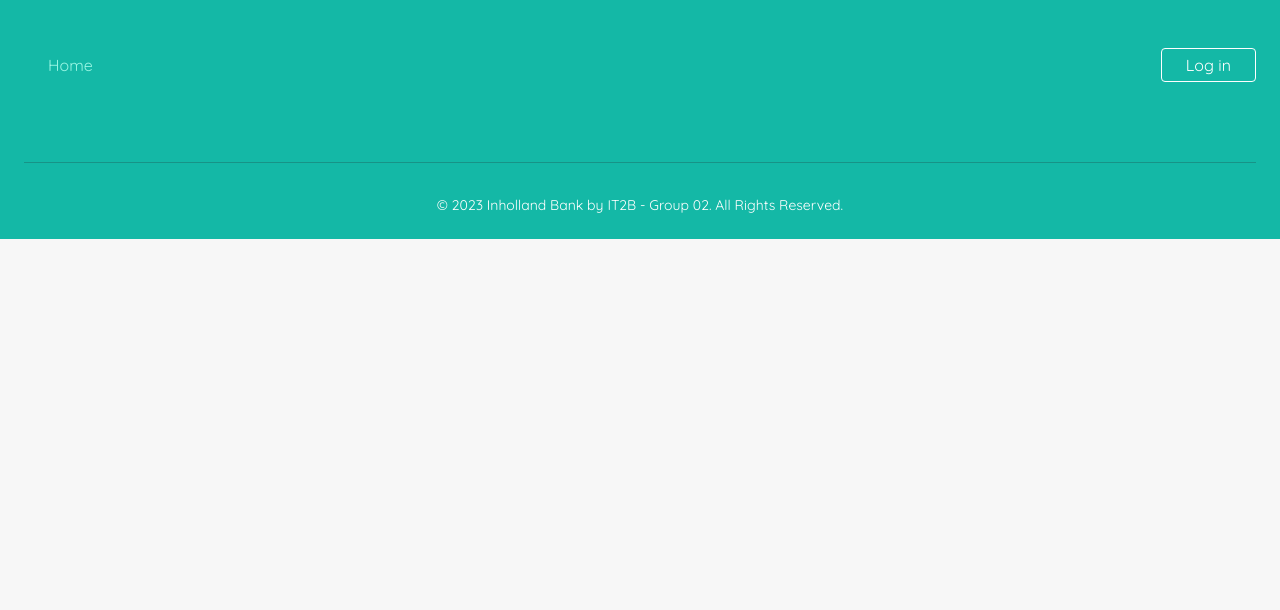
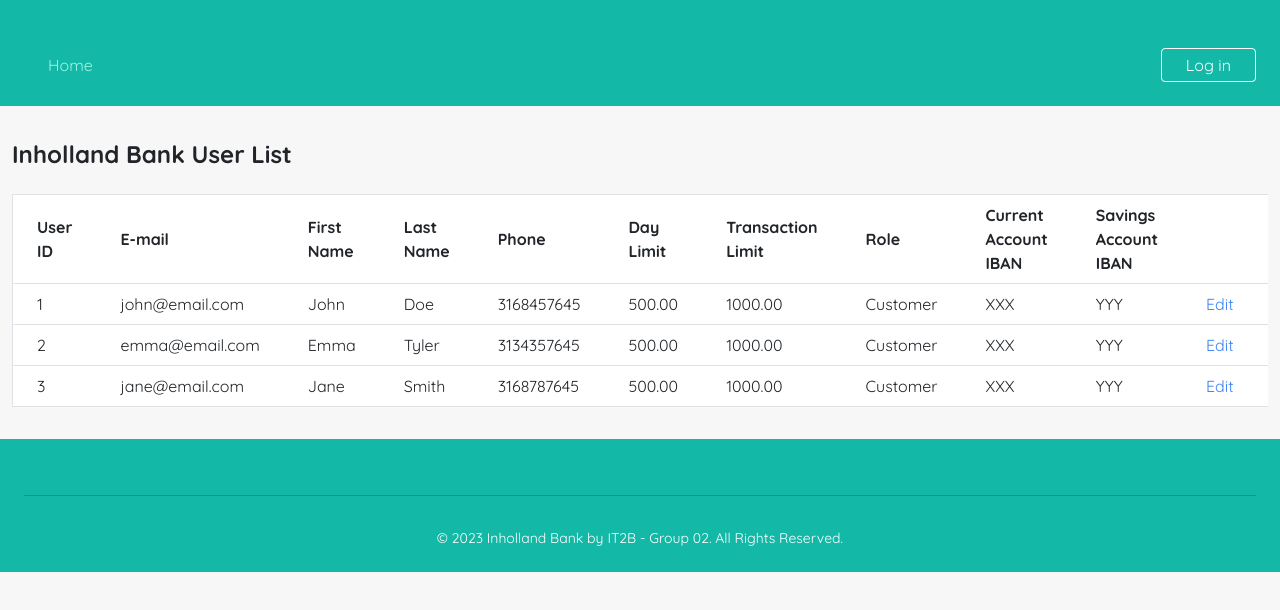
Before and after one commit to Salah-023/bankFrontEnd, a Vue app: page /userList in a window 1280 px wide. Shown: the top 610 px of the page. Built offline with nearby package versions, Linux system fonts and the light colour scheme.

Commit message:
added Employee's User and Account Lists

```diff
--- a/package.json
+++ b/package.json
@@ -16,7 +16,7 @@
   },
   "devDependencies": {
     "@rushstack/eslint-patch": "^1.2.0",
-    "@vitejs/plugin-vue": "^4.0.0",
+    "@vitejs/plugin-vue": "^4.2.3",
     "@vue/eslint-config-prettier": "^7.1.0",
     "eslint": "^8.34.0",
     "eslint-plugin-vue": "^9.9.0",
--- a/src/router/index.js
+++ b/src/router/index.js
@@ -3,6 +3,8 @@ import HomeView from '../views/HomeView.vue'
 import LoginView from '../views/LoginView.vue'
 import RegisterView from '../views/RegisterView.vue'
 import EditProfileView from '../views/EditProfileView.vue'
+import UserListView from '../views/employeeViews/UserListView.vue'
+import BankAccountListView from '../views/employeeViews/BankAccountListView.vue'
 
 const router = createRouter({
   history: createWebHistory(import.meta.env.BASE_URL),
@@ -26,6 +28,16 @@ const router = createRouter({
       path :'/editProfile',
       name :'editProfile',
       component: EditProfileView
+    },
+    {
+      path :'/userList',
+      name :'userList',
+      component: UserListView
+    },
+    {
+      path :'/bankAccountList',
+      name :'bankAccountList',
+      component: BankAccountListView
     }
   ]
 })
--- /dev/null
+++ b/src/views/employeeViews/BankAccountListView.vue
@@ -0,0 +1,84 @@
+<template>
+    <div class="container mx-auto py-8">
+        <h2 class="text-2xl font-bold mb-4">Bank Accounts</h2>
+        <div class="overflow-x-auto">
+            <table class="min-w-full bg-white border border-gray-300">
+                <thead>
+                    <tr>
+                        <th class="py-2 px-4 border-b">IBAN</th>
+                        <th class="py-2 px-4 border-b">User ID</th>
+                        <th class="py-2 px-4 border-b">User First Name</th>
+                        <th class="py-2 px-4 border-b">User Last Name</th>
+                        <th class="py-2 px-4 border-b">Account Type</th>
+                        <th class="py-2 px-4 border-b">Balance</th>
+                        <th class="py-2 px-4 border-b">Absolute Limit</th>
+                        <th class="py-2 px-4 border-b">Status</th>
+                        <th class="py-2 px-4 border-b"></th>
+                        <th class="py-2 px-4 border-b"></th>
+                    </tr>
+                </thead>
+                <tbody>
+                    <tr v-for="account in bankAccounts" :key="account.iban">
+                        <td class="py-2 px-4 border-b">{{ account.iban }}</td>
+                        <td class="py-2 px-4 border-b">{{ account.userId }}</td>
+                        <td class="py-2 px-4 border-b">{{ account.userFirstName }}</td>
+                        <td class="py-2 px-4 border-b">{{ account.userLastName }}</td>
+                        <td class="py-2 px-4 border-b">{{ account.accountType }}</td>
+                        <td class="py-2 px-4 border-b">{{ account.balance }}</td>
+                        <td class="py-2 px-4 border-b">{{ account.absoluteLimit }}</td>
+                        <td class="py-2 px-4 border-b">{{ account.status }}</td>
+                        <td class="py-2 px-4 border-b">
+                            <button class="text-blue-500 hover:text-blue-700">Edit</button>
+                        </td>
+                        <td class="py-2 px-4 border-b">
+                            <button class="text-red-500 hover:text-red-700">Deactivate</button>
+                        </td>
+                    </tr>
+                </tbody>
+            </table>
+        </div>
+    </div>
+</template>
+
+<script>
+export default {
+    name: "BankAccountsList",
+    data() {
+        return {
+            bankAccounts: [
+                {
+                    iban: "ABC123",
+                    userId: "1",
+                    userFirstName: "John",
+                    userLastName: "Doe",
+                    accountType: "Savings",
+                    balance: "1000.00",
+                    absoluteLimit: "5000.00",
+                    status: "Active",
+                },
+                {
+                    iban: "ABC123",
+                    userId: "1",
+                    userFirstName: "John",
+                    userLastName: "Doe",
+                    accountType: "Current",
+                    balance: "150.00",
+                    absoluteLimit: "5000.00",
+                    status: "Active",
+                },
+                {
+                    iban: "XYZ789",
+                    userId: "2",
+                    userFirstName: "Emma",
+                    userLastName: "Tyler",
+                    accountType: "Current",
+                    balance: "2000.00",
+                    absoluteLimit: "10000.00",
+                    status: "Active",
+                },
+                // Add more bank accounts here...
+            ],
+        };
+    },
+};
+</script>
--- /dev/null
+++ b/src/views/employeeViews/UserListView.vue
@@ -0,0 +1,63 @@
+<template>
+    <main>
+        <div class="container mx-auto py-8">
+            <h2 class="text-2xl font-bold mb-4">Inholland Bank User List</h2>
+            <div class="overflow-x-auto">
+                <table class="min-w-full bg-white border border-gray-300">
+                    <thead>
+                        <tr>
+                            <th class="py-2 px-4 border-b">User ID</th>
+                            <th class="py-2 px-4 border-b">E-mail</th>
+                            <th class="py-2 px-4 border-b">First Name</th>
+                            <th class="py-2 px-4 border-b">Last Name</th>
+                            <th class="py-2 px-4 border-b">Phone</th>
+                            <th class="py-2 px-4 border-b">Day Limit</th>
+                            <th class="py-2 px-4 border-b">Transaction Limit</th>
+                            <th class="py-2 px-4 border-b">Role</th>
+                            <th class="py-2 px-4 border-b">Current Account IBAN</th>
+                            <th class="py-2 px-4 border-b">Savings Account IBAN</th>
+                            <th class="py-2 px-4 border-b"></th>
+                            <th class="py-2 px-4 border-b"></th>
+                        </tr>
+                    </thead>
+                    <tbody>
+                        <tr v-for="user in users" :key="user.userId">
+                            <td class="py-2 px-4 border-b">{{ user.userId }}</td>
+                            <td class="py-2 px-4 border-b">{{ user.email }}</td>
+                            <td class="py-2 px-4 border-b">{{ user.firstName }}</td>
+                            <td class="py-2 px-4 border-b">{{ user.lastName }}</td>
+                            <td class="py-2 px-4 border-b">{{ user.phoneNumber }}</td>
+                            <td class="py-2 px-4 border-b">{{ user.dayLimit }}</td>
+                            <td class="py-2 px-4 border-b">{{ user.transactionLimit }}</td>
+                            <td class="py-2 px-4 border-b">{{ user.role }}</td>
+                            <td class="py-2 px-4 border-b">{{ user.currentAccountIBAN }}</td>
+                            <td class="py-2 px-4 border-b">{{ user.savingsAccountIBAN }}</td>
+                            <td class="py-2 px-4 border-b">
+                                <button class="text-blue-500 hover:text-blue-700">Edit</button>
+                            </td>
+                            <td class="py-2 px-4 border-b">
+                                <button class="text-red-500 hover:text-red-700">Delete</button>
+                            </td>
+                        </tr>
+                    </tbody>
+                </table>
+            </div>
+        </div>
+    </main>
+</template>
+
+<script>
+export default {
+    name: "UsersList",
+    data() {
+        return {
+            users: [
+                { userId: "1", email: "john@email.com", firstName: "John", lastName: "Doe", phoneNumber: "3168457645", dayLimit: "500.00", transactionLimit: "1000.00", role: "Customer", currentAccountIBAN: "XXX", savingsAccountIBAN: "YYY" },
+                { userId: "2", email: "emma@email.com", firstName: "Emma", lastName: "Tyler", phoneNumber: "3134357645", dayLimit: "500.00", transactionLimit: "1000.00", role: "Customer", currentAccountIBAN: "XXX", savingsAccountIBAN: "YYY" },
+                { userId: "3", email: "jane@email.com", firstName: "Jane", lastName: "Smith", phoneNumber: "3168787645", dayLimit: "500.00", transactionLimit: "1000.00", role: "Customer", currentAccountIBAN: "XXX", savingsAccountIBAN: "YYY" }
+            ]
+        };
+    },
+
+};
+</script>
```
Also changed, not shown: src/views/employeeViews/UsersView.vue (deleted, +0 -9 lines), 1 other file (tests, documents, lock files or other folders).
